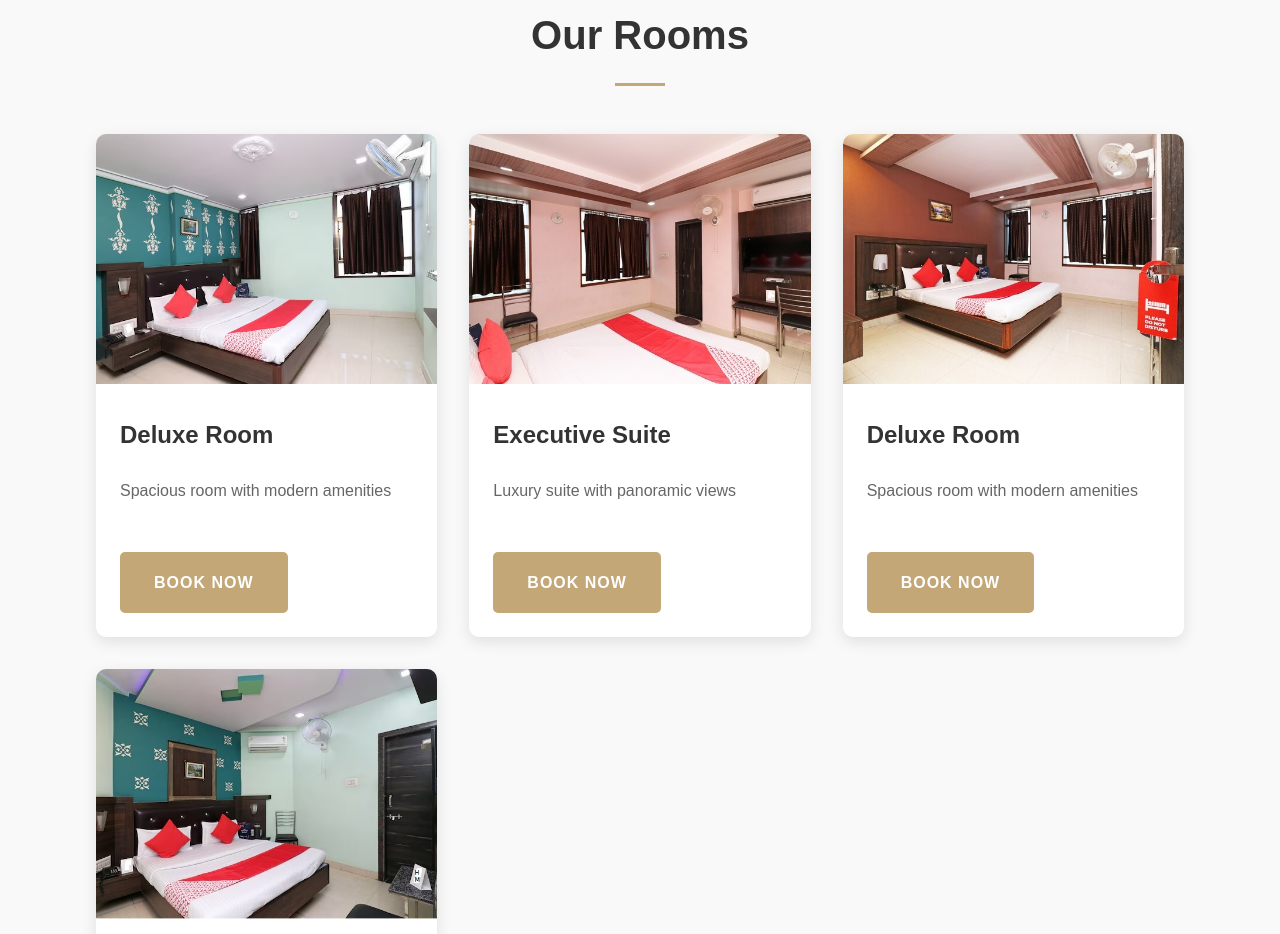
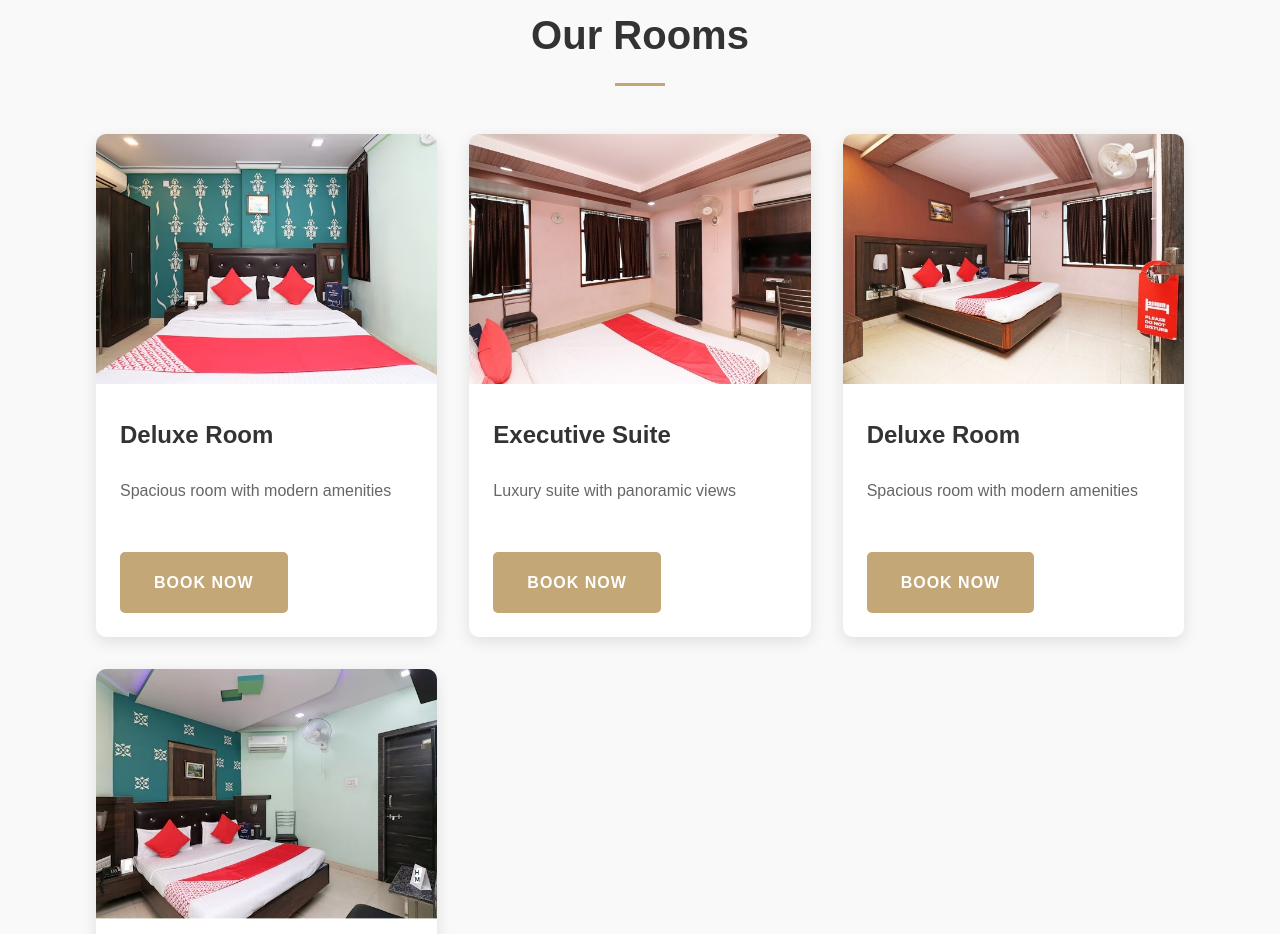
Before and after one commit to taslimbkn/hotelmadani, a plain HTML site: page index.html in a window 1280 px wide. Shown: the part 893-1827 px from the top of the page. Drawn offline with Linux system fonts and the light colour scheme.

Commit message:
Update index.html

```diff
--- a/index.html
+++ b/index.html
@@ -33,7 +33,7 @@
         <h2>Our Rooms</h2>
         <div class="room-container">
             <div class="room-card">
-                <img src="images/rc1.JPG" alt="Classic Room">
+                <img src="images/rc2.JPG" alt="Classic Room">
                 <h3>Deluxe Room</h3>
                 <p>Spacious room with modern amenities</p>
                 <a href="#" class="btn">Book Now</a>
```
